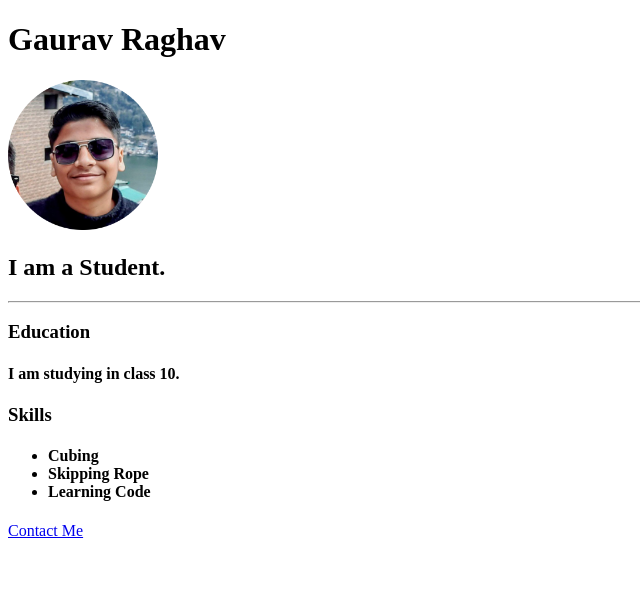
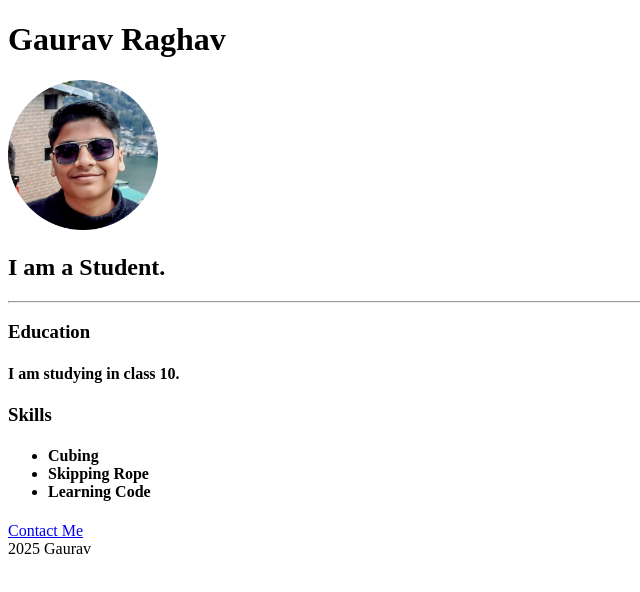
Before and after one commit to Gaurav0960/Resume, a plain HTML site: page index.html in a window 1280 px wide. Shown: the whole page, without its empty margins (0-640 px from the left). Drawn offline with Linux system fonts and the light colour scheme.

Commit message:
Update index.html

```diff
--- a/index.html
+++ b/index.html
@@ -21,5 +21,6 @@
     </ul>
   </h4>
   <a href="./contact.html">Contact Me</a>
+  <footer>2025 Gaurav</footer>
 </body>
 </html>
```
